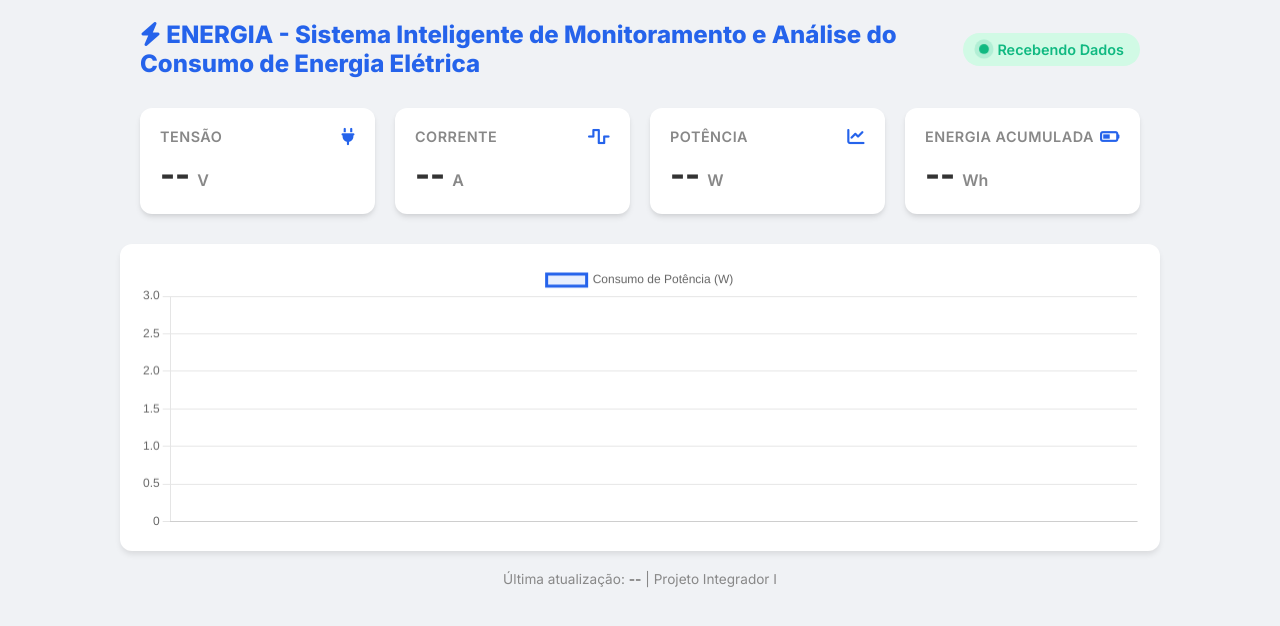
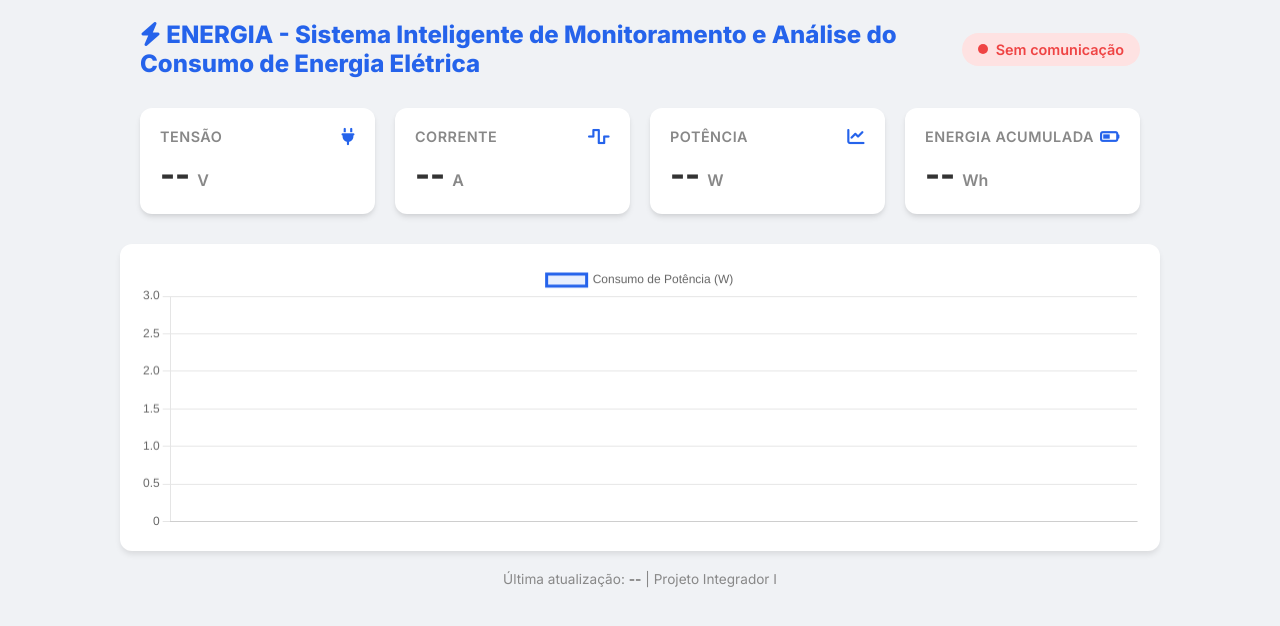
Before and after one commit to armandofilho-ia/pit-projeto-energia, a plain HTML site: page frontend/index.html in a window 1280 px wide. Drawn offline with nearby package versions, Linux system fonts and the light colour scheme; no server answers.

Commit message:
fix: mostra "Sem comunicação" no selo quando o painel fica 10 s sem leitura nova

```diff
--- a/frontend/index.html
+++ b/frontend/index.html
@@ -16,9 +16,9 @@
 
     <div class="header">
         <h1><i class="fa-solid fa-bolt"></i> ENERGIA - Sistema Inteligente de Monitoramento e Análise do Consumo de Energia Elétrica</h1>
-        <div class="status-badge" id="status-badge">
+        <div class="status-badge sem-comunicacao" id="status-badge">
             <div class="status-dot"></div>
-            Recebendo Dados
+            <span id="status-texto">Sem comunicação</span>
         </div>
     </div>
 
--- a/frontend/script.js
+++ b/frontend/script.js
@@ -26,6 +26,22 @@ const powerChart = new Chart(ctx, {
 
 const maxDataPoints = 15;
 
+// 10 s = 3 envios perdidos seguidos (o simulador envia a cada 3 s); menos que isso faria o selo piscar à toa
+const LIMITE_SEM_DADOS_MS = 10000;
+let ultimoTimestamp = null;
+// Relógio do navegador, não o do servidor: os dois podem estar com horas diferentes
+let momentoUltimaMudanca = null;
+
+function estaSemComunicacao(agora, momentoUltimaMudanca) {
+    return momentoUltimaMudanca === null || agora - momentoUltimaMudanca > LIMITE_SEM_DADOS_MS;
+}
+
+function atualizarSelo() {
+    const semComunicacao = estaSemComunicacao(Date.now(), momentoUltimaMudanca);
+    document.getElementById('status-badge').classList.toggle('sem-comunicacao', semComunicacao);
+    document.getElementById('status-texto').innerText = semComunicacao ? 'Sem comunicação' : 'Recebendo Dados';
+}
+
 async function buscarDados() {
     try {
         const response = await fetch('http://localhost:8000/api/readings/latest');
@@ -39,6 +55,13 @@ async function buscarDados() {
 
             let horaLeitura = data.timestamp.split(" ")[1];
             document.getElementById('time').innerText = data.timestamp;
+
+            // A primeira leitura não conta: ao abrir o painel ela pode ser antiga (de ontem, por exemplo)
+            // Fica depois dos toFixed: uma leitura que quebra o painel não pode deixar o selo verde
+            if (ultimoTimestamp !== null && data.timestamp !== ultimoTimestamp) {
+                momentoUltimaMudanca = Date.now();
+            }
+            ultimoTimestamp = data.timestamp;
 
             if(powerChart.data.labels.length > 0 && powerChart.data.labels[powerChart.data.labels.length-1] === horaLeitura) {
                 return;
@@ -55,6 +78,9 @@ async function buscarDados() {
         }
     } catch (error) {
         console.error("Erro na comunicação:", error);
+    } finally {
+        // finally: roda também no return antecipado e no erro, quando o selo mais precisa mudar
+        atualizarSelo();
     }
 }
 
--- a/frontend/style.css
+++ b/frontend/style.css
@@ -56,6 +56,17 @@ body {
     background-color: var(--accent);
     border-radius: 50%;
     animation: pulse 1.5s infinite;
+}
+
+.status-badge.sem-comunicacao {
+    background-color: #fee2e2;
+    color: var(--danger);
+}
+
+/* Ponto parado: o pulso sugere "vivo", o que seria falso aqui */
+.status-badge.sem-comunicacao .status-dot {
+    background-color: var(--danger);
+    animation: none;
 }
 
 @keyframes pulse {
```
